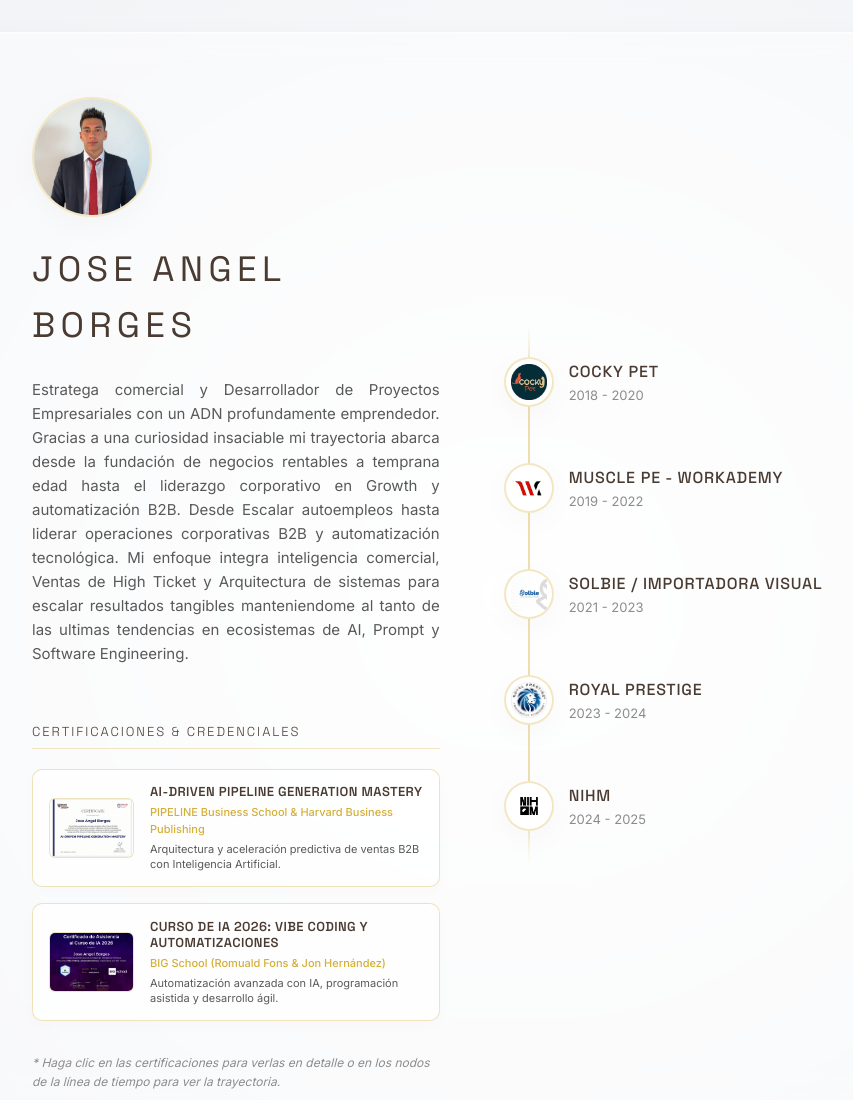
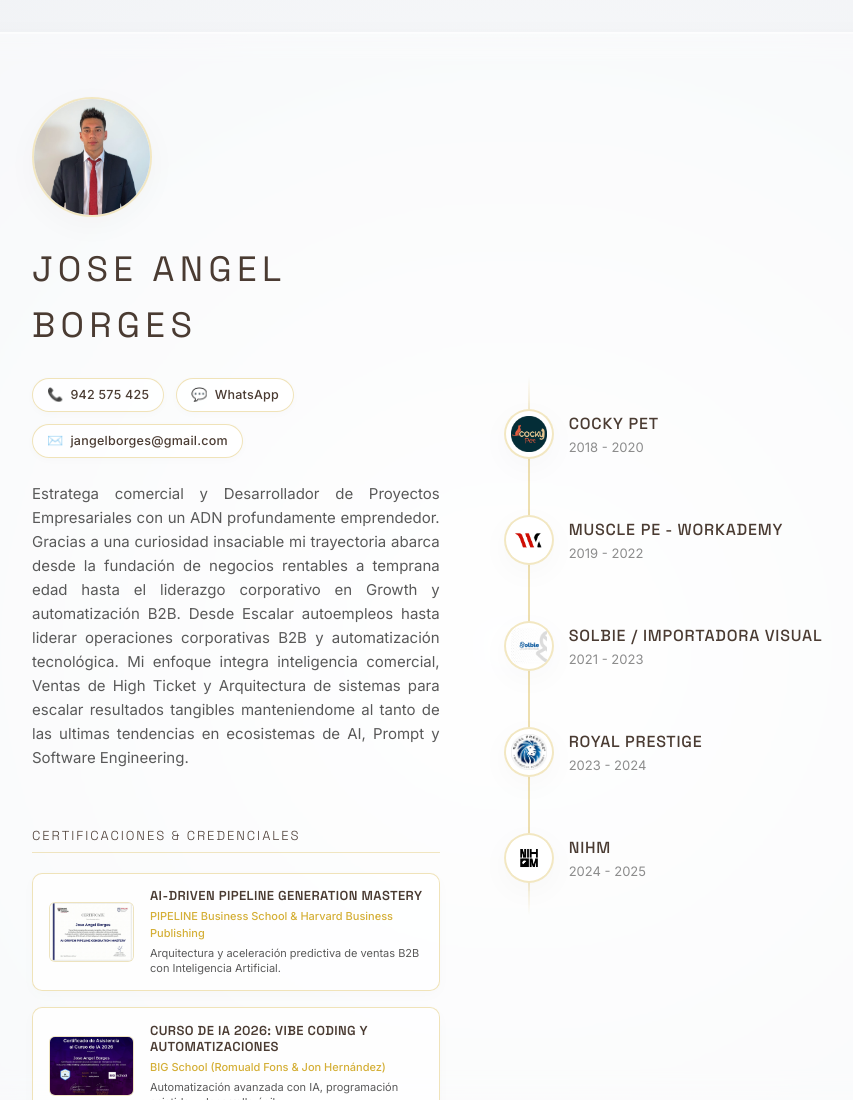
Before and after one commit to jangelborges-code/mi-cv-interactivo, a plain HTML site: page index.html in a window 1280 px wide. Shown: the top 1100 px of the page, without its empty margins (123-976 px from the left). Drawn offline with Linux system fonts and the light colour scheme.

Commit message:
feat: agregar enlaces directos de contacto (telefono, WhatsApp y correo)

```diff
--- a/index.html
+++ b/index.html
@@ -83,6 +83,47 @@
 
         .profile-name { font-size: 2.2rem; font-weight: 400; color: var(--text-main); letter-spacing: 0.15em; }
         .profile-bio { text-align: justify; font-size: 15px; color: var(--text-sub); }
+
+        /* Barra de Contacto */
+        .contact-bar {
+            display: flex;
+            flex-wrap: wrap;
+            gap: 0.75rem;
+            align-items: center;
+        }
+
+        .contact-item {
+            display: inline-flex;
+            align-items: center;
+            gap: 7px;
+            padding: 6px 14px;
+            border-radius: 20px;
+            background: rgba(255, 255, 255, 0.75);
+            border: 1px solid rgba(212, 175, 55, 0.35);
+            color: var(--text-main);
+            text-decoration: none;
+            font-size: 12.5px;
+            font-weight: 500;
+            letter-spacing: 0.02em;
+            transition: all 0.25s ease;
+            box-shadow: 0 2px 8px rgba(0, 0, 0, 0.02);
+        }
+
+        .contact-item:hover {
+            border-color: var(--accent-gold-solid);
+            background: #ffffff;
+            color: #000000;
+            transform: translateY(-2px);
+            box-shadow: 0 4px 14px var(--accent-gold-glow);
+        }
+
+        .contact-icon {
+            font-size: 13px;
+            line-height: 1;
+            display: flex;
+            align-items: center;
+            color: var(--accent-gold-solid);
+        }
 
         .timeline-section { position: relative; padding: 2rem 0; display: flex; flex-direction: column; gap: 3.5rem; }
         .timeline-line {
@@ -553,6 +594,23 @@
                     <img src="imagenes/perfil-cv.jpg" alt="Jose Angel Borges">
                 </div>
                 <h1 class="profile-name">JOSE ANGEL BORGES</h1>
+
+                <!-- Contacto Rápido -->
+                <div class="contact-bar">
+                    <a href="tel:+51942575425" class="contact-item" title="Llamar o contactar">
+                        <span class="contact-icon">📞</span>
+                        <span>942 575 425</span>
+                    </a>
+                    <a href="https://wa.me/51942575425" target="_blank" rel="noopener noreferrer" class="contact-item" title="Escribir por WhatsApp">
+                        <span class="contact-icon">💬</span>
+                        <span>WhatsApp</span>
+                    </a>
+                    <a href="mailto:jangelborges@gmail.com" class="contact-item" title="Enviar correo">
+                        <span class="contact-icon">✉️</span>
+                        <span>jangelborges@gmail.com</span>
+                    </a>
+                </div>
+
                 <p class="profile-bio">
                     Estratega comercial y Desarrollador de Proyectos Empresariales con un ADN profundamente emprendedor. Gracias a una curiosidad insaciable mi trayectoria abarca desde la fundación de negocios rentables a temprana edad hasta el liderazgo corporativo en Growth y automatización B2B. Desde Escalar autoempleos hasta liderar operaciones corporativas B2B y automatización tecnológica. Mi enfoque integra inteligencia comercial, Ventas de High Ticket y Arquitectura de sistemas para escalar resultados tangibles manteniendome al tanto de las ultimas tendencias en ecosistemas de AI, Prompt y Software Engineering.
                 </p>
```
